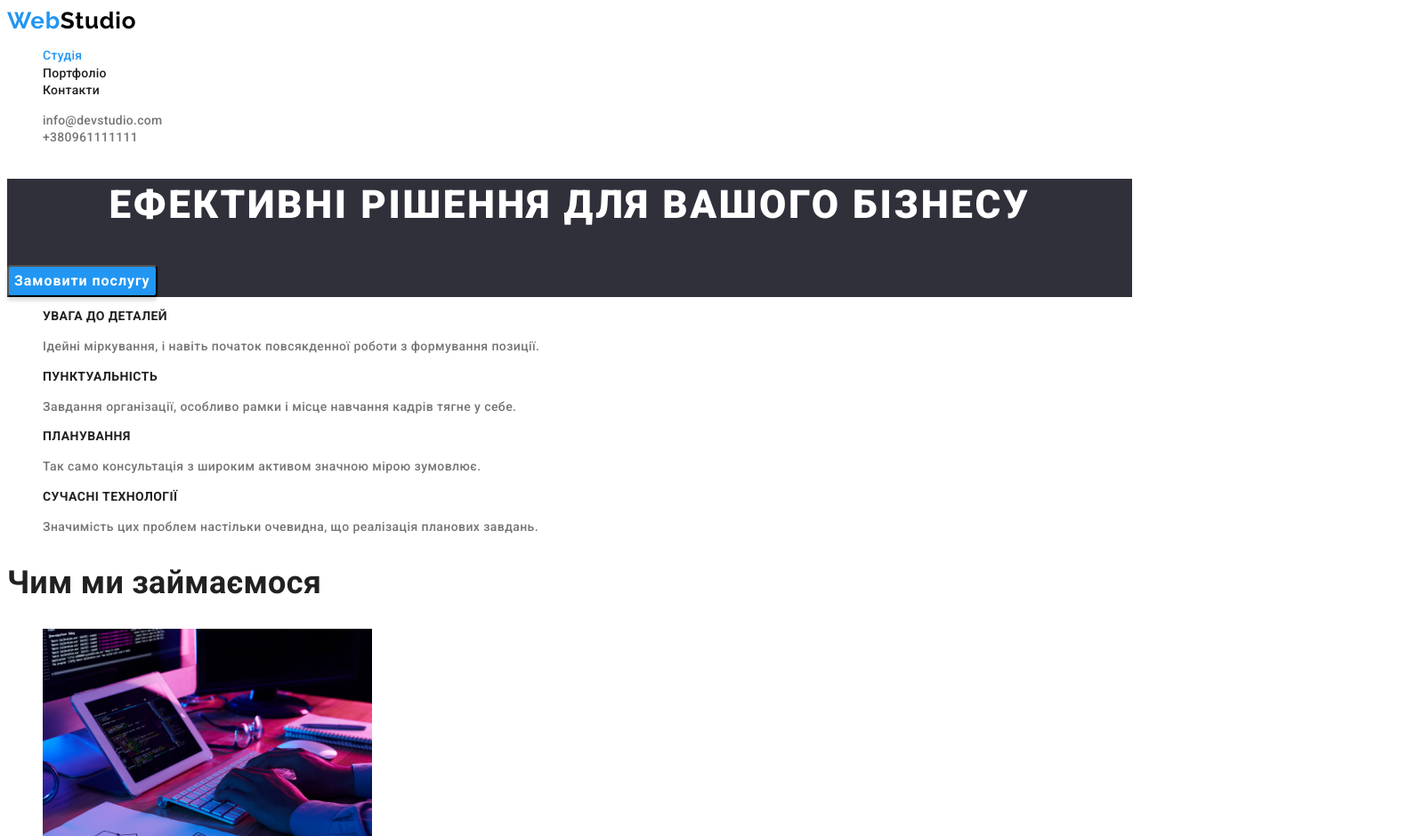
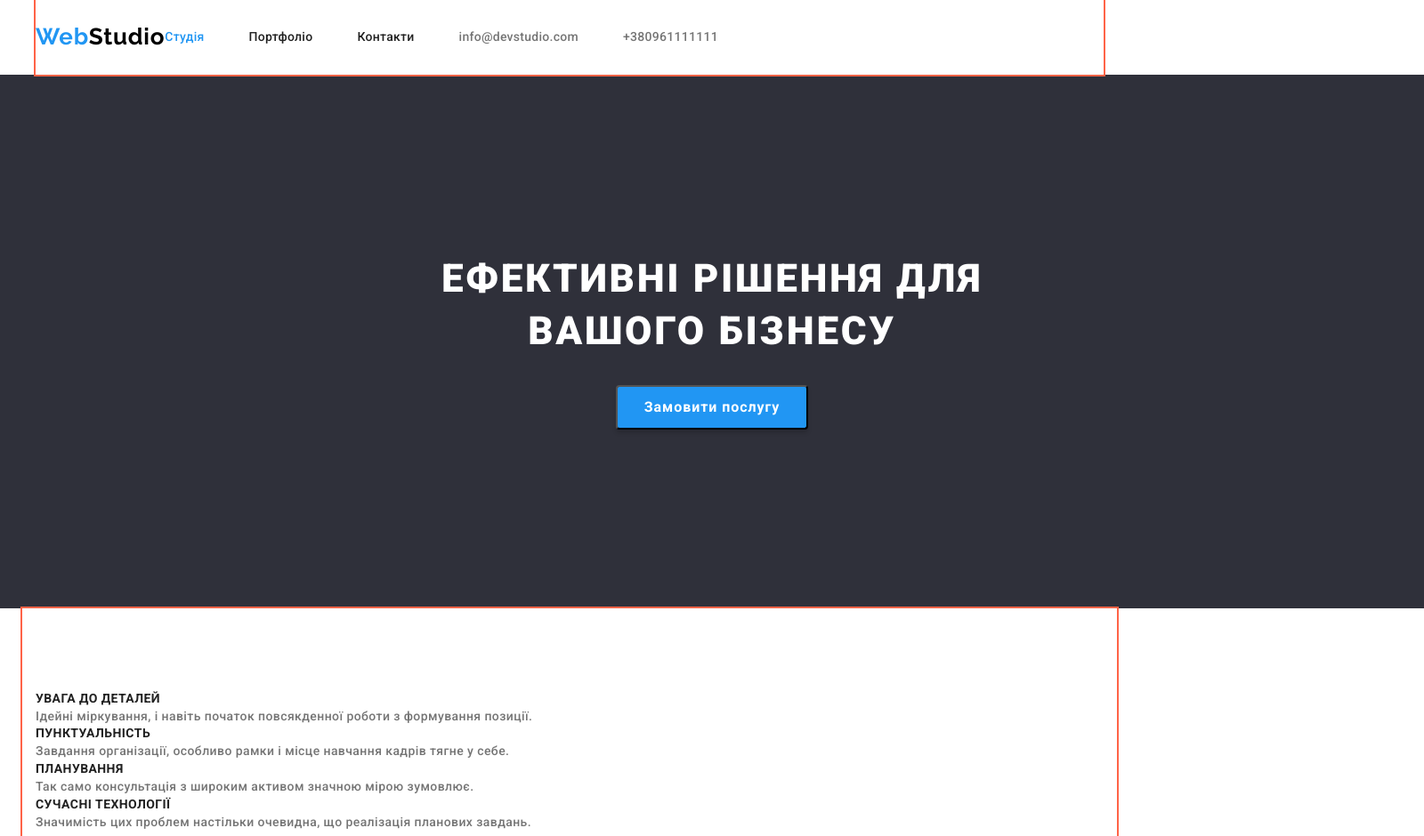
Before and after one commit to Tormoond/Tormoond-goit-markup-hw-03, a plain HTML site: page index.html in a window 1280 px wide. Shown: the top 940 px of the page at 89% size, 1600 px wide, since content can reach past the window. Drawn offline with nearby package versions, Linux system fonts and the light colour scheme.

Commit message:
Хедер секция
Готова но доделать крайние отступы.
и центрировать контент.

```diff
--- a/css/styles.css
+++ b/css/styles.css
@@ -5,7 +5,33 @@
 #2F303A банер
 #2196F3 основной синий на странице  */
 
+
 /*основная секция*/
+p,
+h1,
+h2,
+h3,
+h4,
+h5,
+h6 {
+  margin: 0;
+}
+ul,
+ol {
+  margin: 0;
+  padding-left: 0;
+}
+button {
+  cursor: pointer;
+}
+address {
+  font-style: normal;
+}
+img {
+  display: block;
+  max-width: 100%;
+  height: auto;
+}
 :root{
   --primery-text-color: #212121;
   --secodery-text-color:#757575;
@@ -49,14 +75,39 @@ a {
   text-decoration: none;
 }
 ul {
+  margin-left: 0px;
+    margin-right: 0px;
   list-style: none;
 }
 
+.conteiner{
+  padding-top: 94px;
+  padding-bottom: 94px;
+  padding-left: 15px;
+  padding-right: 15px;
+    margin-left: auto;
+    margin-right: auto;
+    width: 1200px;
+   outline: 2px solid tomato;
+}
+
 /*хедер секция*/
-.header-sheets {
+
+.conteiner-header{
+  display: flex;
+  align-items: center;
+  outline: 2px solid tomato ;
+  margin-left: auto;
+  margin-right: auto;
+
+  width: 1200px;
+}
+
+.page-header {
   background-color:var(--white-color);
 }
 .logo {
+
   font-family: 'Raleway';
   font-style: normal;
   text-decoration: none;
@@ -67,17 +118,29 @@ ul {
   color: var(--accent-color);
 }
 .logo-span {
+  margin-left: auto;
+  margin-right: auto;
+  width: 1200px;
   color: #000;
 }
-.site-nav{
+
+.nav-link{
+  display: block;
+  display: flex;
+
 font-weight: 500;
 font-size: 14px;
 line-height: 1.4;
 letter-spacing: 0.02em;
+}
+.nav-link .item{
+padding-top: 32px;
+padding-bottom: 32px;
+margin-right: 50px;
+}
 
-}
-.site-nav:hover,
-.site-nav:focus{
+.nav-link:hover,
+.nav-link:focus{
 color: var(--accent-color);
 }
 .link:hover,
@@ -89,9 +152,18 @@ color: var(--accent-color);
 }
 
 
-
+.contacts{
+  padding-top: 32px;
+  padding-bottom: 32px;
+  margin-right: 50px;
+ display: flex;
+}
+.contacts .item{
+  margin-right: 50px;
+}
 .contact-mail,
 .contact-tel {
+
   text-decoration: none;
   font-weight: 500;
   font-size: 14px;
@@ -113,9 +185,17 @@ color: var(--accent-color);
 
 /* галавная секция*/
 .hero {
+  width: 1600px;
+  height: 600px;
+  text-align: center;
   background-color: #2f303a;
+
 }
 .hero-button {
+  margin: 350,692,200,692;
+  width: 216px;
+  height: 50px;
+
   font-family: 'Roboto';
   font-weight: 700;
   font-size: 16px;
@@ -135,16 +215,25 @@ border-radius: 4px;
 }
 
 .hero-lozung {
+  padding-top: 200px;
+  padding-bottom: 30px;
+  padding-left: 452px;
+  padding-right: 452px;
+  margin-top: 0;
+  margin-bottom: 0;
+
   font-weight: 900;
   font-size: 44px;
   line-height: 1.36;
   text-align: center;
   letter-spacing: 0.06em;
   text-transform: uppercase;
+
   color: var(--white-color);
 }
 
 .list-items .list-name{
+
 font-weight: 700;
 font-size: 14px;
 line-height: 1.14;
@@ -169,6 +258,9 @@ font-size: 36px;
 line-height: 1.16 ;
 color: var(--primery-text-color);
 }
+.title-screen{
+  display: flex;
+}
 
 /* наша команда*/
 .our-team {
@@ -176,6 +268,7 @@ color: var(--primery-text-color);
 }
 
 .title-foto {
+  display: flex;
   background:var(--background-color);
 box-shadow: 0px 1px 3px rgba(0, 0, 0, 0.12), 0px 1px 1px rgba(0, 0, 0, 0.14), 0px 2px 1px rgba(0, 0, 0, 0.2);
 border-radius: 0px 0px 4px 4px;
@@ -202,6 +295,8 @@ color:var(--secodery-text-color)
   background-color: var(--background-color-footer);
 }
 .logo-futter{
+  margin-left: 40px;
+  margin-right: auto;
   font-family: 'Raleway';
   font-weight: 700;
   font-size: 26px;
@@ -249,8 +344,17 @@ color:var(--secodery-text-color)
 }
 /* Кнопки*/
 .buttons-list .portfilio-btn{
+
+  padding-left: 22px;
+  padding-right: 22px;
+  padding-top: 6px;
+  padding-bottom: 6px;
   background: var(--buttons-color-portfolio);
   font-family: 'Roboto';
+  min-width: auto;
+
+  text-align: center;
+  border: 1px solid transparent;
 
   font-weight: 500;
   font-size: 16px;
--- a/index.html
+++ b/index.html
@@ -5,6 +5,7 @@
     <meta http-equiv="X-UA-Compatible" content="IE=edge">
     <meta name="viewport" content="width=device-width, initial-scale=1.0">
     <title>Студия</title>
+
     <link rel="preconnect" href="https://fonts.googleapis.com">
     <link rel="preconnect" href="https://fonts.gstatic.com" crossorigin>
     <link href="https://fonts.googleapis.com/css2?family=Raleway:wght@700&display=swap" rel="stylesheet">
@@ -13,37 +14,42 @@
     <link rel="preconnect" href="https://fonts.gstatic.com" crossorigin>
     <link href="https://fonts.googleapis.com/css2?family=Roboto:wght@400;500;700;900&display=swap" rel="stylesheet">
 
+
+    <link rel="stylesheet" href="https://cdnjs.cloudflare.com/ajax/libs/normalize/1.1.0/normalize.min.css" />
     <link rel="stylesheet" href="./css/styles.css">
 </head>
 
 <body>
     <header class="header-sheets">
-      <a href="./index.html" class="logo">Web<span class="logo-span">Studio</span></a>
-            <nav>
+        <div class="conteiner-header">
+            <a href="./index.html" class="logo">Web<span class="logo-span">Studio</span></a>
+
+            <nav class="navigation">
                    <ul class="nav-link">
-                        <li><a href="./index.html" class="link current"> Студія</a></li>
-                        <li><a href="./portfolio.html" class="link"> Портфоліо</a></li>
-                        <li><a href="" class="link"> Контакти</a></li>
+                        <li class="item"><a href="./index.html" class="link current"> Студія</a></li>
+                        <li class="item"><a href="./portfolio.html" class="link"> Портфоліо</a></li>
+                        <li class="item"><a href="" class="link"> Контакти</a></li>
                     </ul>
             </nav>
 
             <ul class="contacts">
-                <li><a class="contact-mail" href="mailto:info@devstudio.com">info@devstudio.com</a></li>
-                <li> <a class="contact-tel" href="tel:+38096111111">+380961111111</a></li>
+                <li class="item"><a class="contact-mail" href="mailto:info@devstudio.com">info@devstudio.com</a></li>
+                <li class="item"><a class="contact-tel" href="tel:+38096111111">+380961111111</a></li>
             </ul>
-
+        </div>
     </header>
 
 
-<main>
+    <main>
         <section class="hero">
-            <h1 class="hero-lozung">Ефективні рішення для вашого бізнесу</h1>
-            <button type="button" class="hero-button cursor"> Замовити послугу</button>
-
-
+            <div class=""><h1 class="hero-lozung">Ефективні рішення для вашого бізнесу</h1>
+                <button type="button" class="hero-button cursor"> Замовити послугу</button>
+            </div>
         </section>
 
+        <div class="conteiner">
         <section class="main-center">
+            <div class="">
             <h2 class="visually-hidden"> Hidden HEAD </h2>
         <ul class="list-items">
             <li>
@@ -66,6 +72,7 @@
                 <p class="list-text">Значимість цих проблем настільки очевидна, що реалізація планових завдань.</p>
             </li>
         </ul>
+       </div>
       </section>
 
  <!-- чем мы занимаемся-->
@@ -124,9 +131,11 @@
 
             </ul>
         </section>
+    </div>
   </main>
 
    <footer class="footer">
+    <div class="conteiner">
     <a href="./index.html" class="logo-futter">Web<span class="logo-span-two">Studio</span></a>
        <address class="address">
         <ul>
@@ -136,7 +145,7 @@
         </ul>
 
        </address>
-
+    </div>
     </footer>
 </body>
 </html>
```
